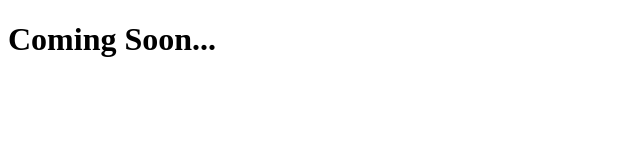
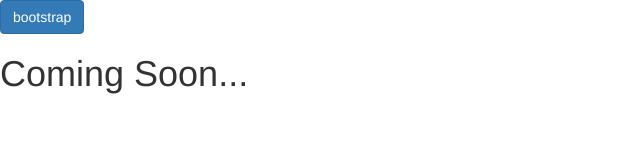
Before and after one commit to samba425/samba425.github.io, a plain HTML site: page index.html in a window 1280 px wide. Shown: the whole page, without its empty margins (0-640 px from the left). Drawn offline with nearby package versions, Linux system fonts and the light colour scheme.

Commit message:
Update index.html

```diff
--- a/index.html
+++ b/index.html
@@ -3,9 +3,11 @@
 
 <head>
     <title>Samba Siva Roa</title>
+	<link rel="stylesheet" href="https://maxcdn.bootstrapcdn.com/bootstrap/3.3.7/css/bootstrap.min.css" integrity="sha384-BVYiiSIFeK1dGmJRAkycuHAHRg32OmUcww7on3RYdg4Va+PmSTsz/K68vbdEjh4u" crossorigin="anonymous">
 </head>
 
 <body>
+	<button class="btn btn-primary">bootstrap</button>
 	<h1>Coming Soon...</h1>
 </body>
 
```
